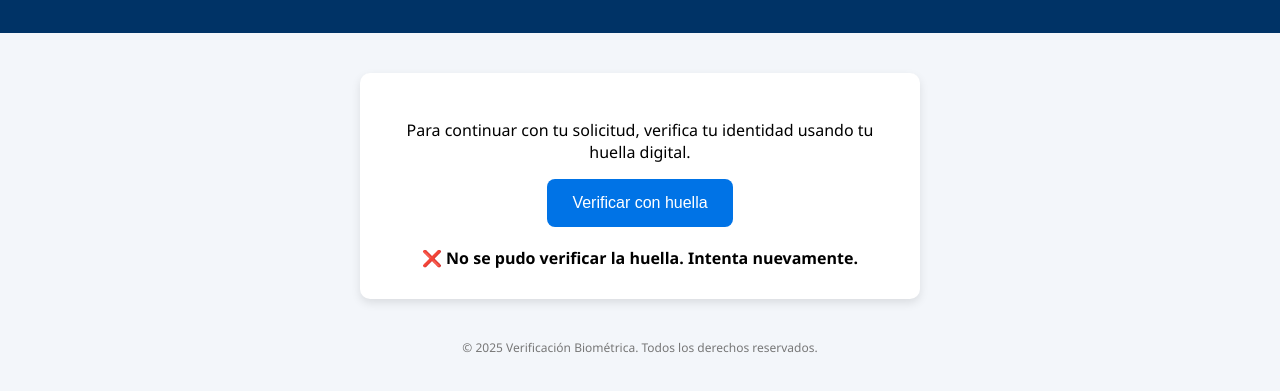
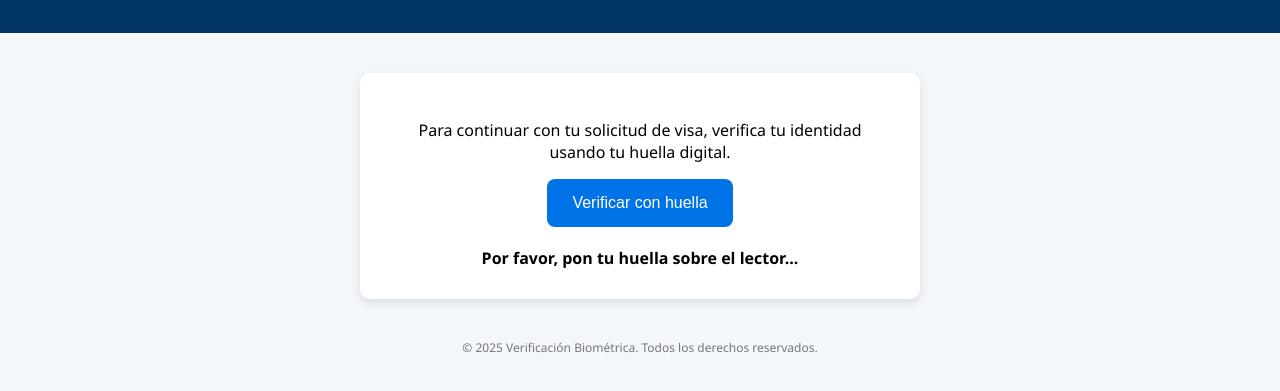
Before and after one commit to kodlandAlejandro/VISA, a plain HTML site: page index.html in a window 1280 px wide. Both pictures are taken after a click on the button "Verificar con huella". Shown: the part 131-522 px from the top of the page. Drawn offline with Linux system fonts and the light colour scheme.

Commit message:
Update2 index.html

```diff
--- a/index.html
+++ b/index.html
@@ -58,8 +58,8 @@
   </header>
 
   <div class="container">
-    <p>Para continuar con tu solicitud, verifica tu identidad usando tu huella digital.</p>
-    <button onclick="autenticar()">Verificar con huella</button>
+    <p>Para continuar con tu solicitud de visa, verifica tu identidad usando tu huella digital.</p>
+    <button onclick="simularHuella()">Verificar con huella</button>
     <div id="mensaje"></div>
   </div>
 
@@ -68,35 +68,15 @@
   </footer>
 
   <script>
-    async function autenticar() {
+    function simularHuella() {
       const mensaje = document.getElementById("mensaje");
-
-      if (!window.PublicKeyCredential) {
-        mensaje.innerText = "Tu navegador no soporta autenticación biométrica.";
-        return;
-      }
-
       mensaje.innerText = "Por favor, pon tu huella sobre el lector...";
 
-      try {
-        const credential = await navigator.credentials.get({
-          publicKey: {
-            challenge: new Uint8Array(32),
-            timeout: 60000,
-            userVerification: "required"
-          }
-        });
-
+      // Simula escaneo de huella (3 segundos)
+      setTimeout(() => {
         mensaje.innerText = "✅ Huella tomada exitosamente. Identidad verificada.";
-        console.log("Credencial:", credential);
-
-        // Aquí podrías enviar los datos al servidor:
-        // await fetch('/guardar-biometria', { method: 'POST', body: JSON.stringify(credential) });
-
-      } catch (err) {
-        console.error("Error de autenticación:", err);
-        mensaje.innerText = "❌ No se pudo verificar la huella. Intenta nuevamente.";
-      }
+        console.log("Huella 'simulada' registrada.");
+      }, 3000);
     }
   </script>
 
```
